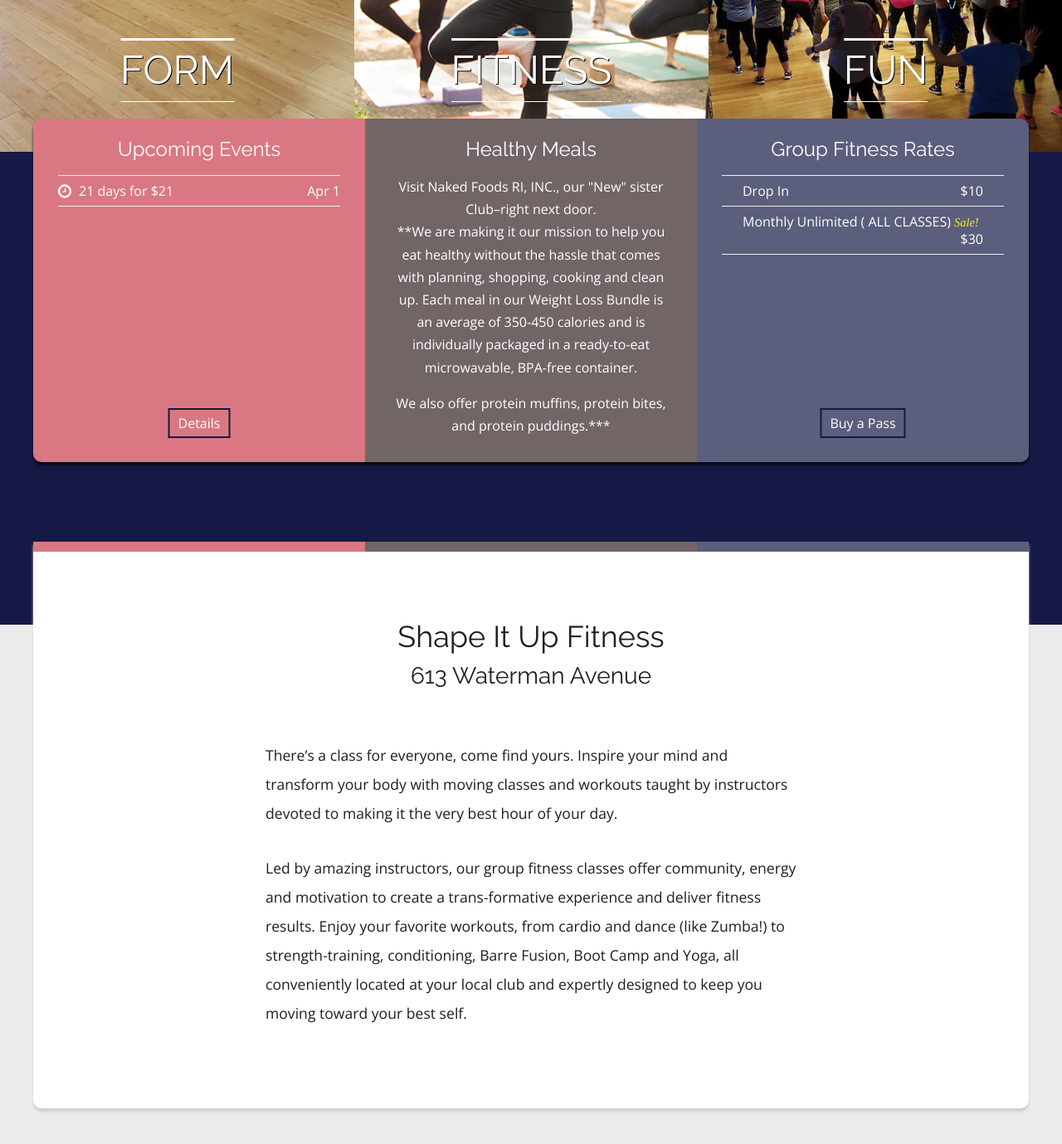
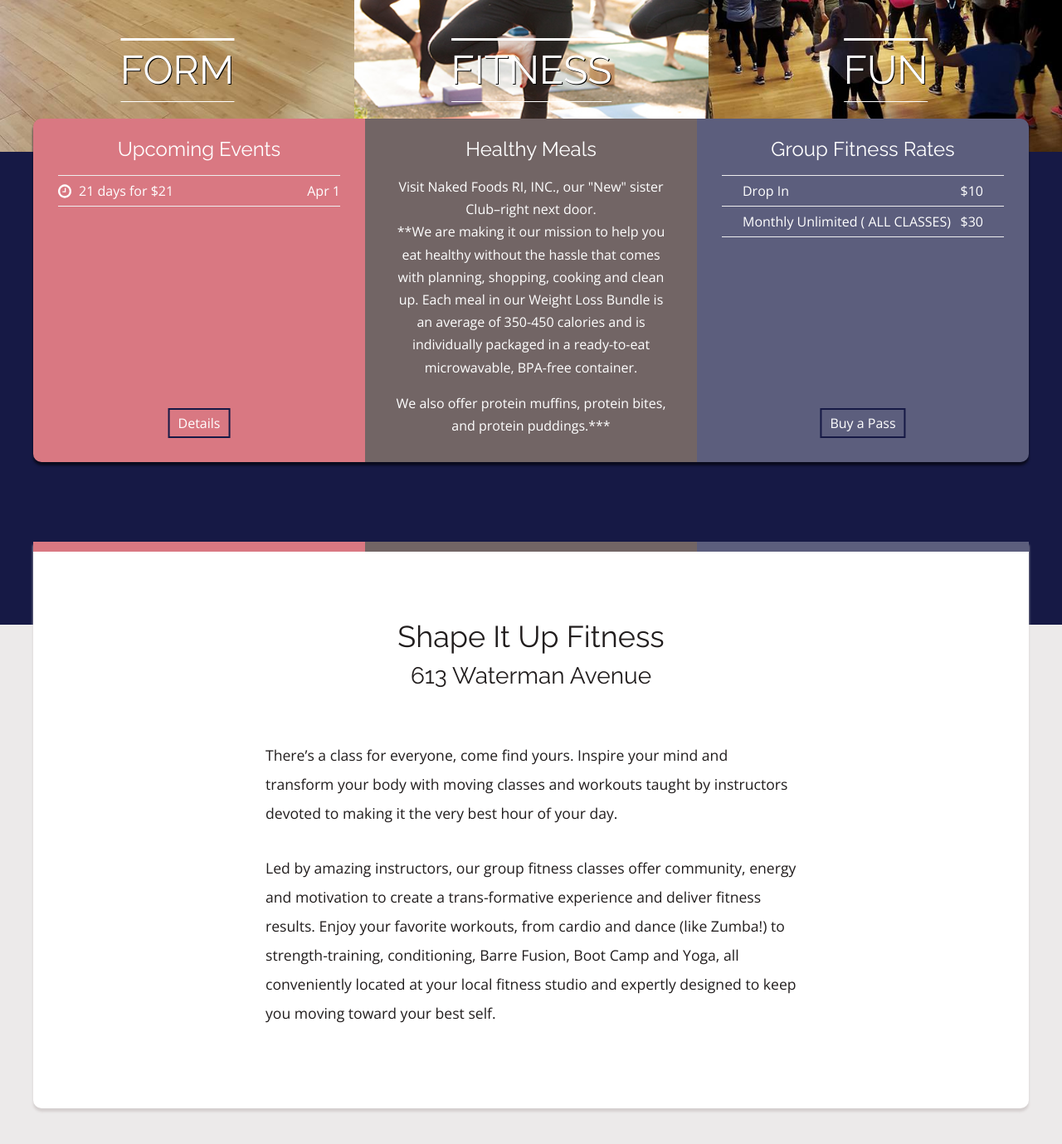
Before and after one commit to rwstone/shapeitup, a Jekyll site: the page built from index.md, in a window 1280 px wide and 1400 px high, scrolled down 295 px. Shown: the top 1379 px of the window at 83% size. Built offline with Jekyll 4.4.1, drawn with Linux system fonts in a browser that asks for light colours; some web fonts are replaced.

Commit message:
Updated Index

```diff
--- a/index.md
+++ b/index.md
@@ -33,4 +33,4 @@
 
 There’s a class for everyone, come find yours. Inspire your mind and transform your body with moving classes and workouts taught by instructors devoted to making it the very best hour of your day.
 
-Led by amazing instructors, our group fitness classes offer community, energy and motivation to create a trans-formative experience and deliver fitness results. Enjoy your favorite workouts, from cardio and dance (like Zumba!) to strength-training, conditioning, Barre Fusion, Boot Camp and Yoga, all conveniently located at your local club and expertly designed to keep you moving toward your best self.
+Led by amazing instructors, our group fitness classes offer community, energy and motivation to create a trans-formative experience and deliver fitness results. Enjoy your favorite workouts, from cardio and dance (like Zumba!) to strength-training, conditioning, Barre Fusion, Boot Camp and Yoga, all conveniently located at your local fitness studio and expertly designed to keep you moving toward your best self.
```
Also changed, not shown: other parts of index.md (+1 -1 lines).
